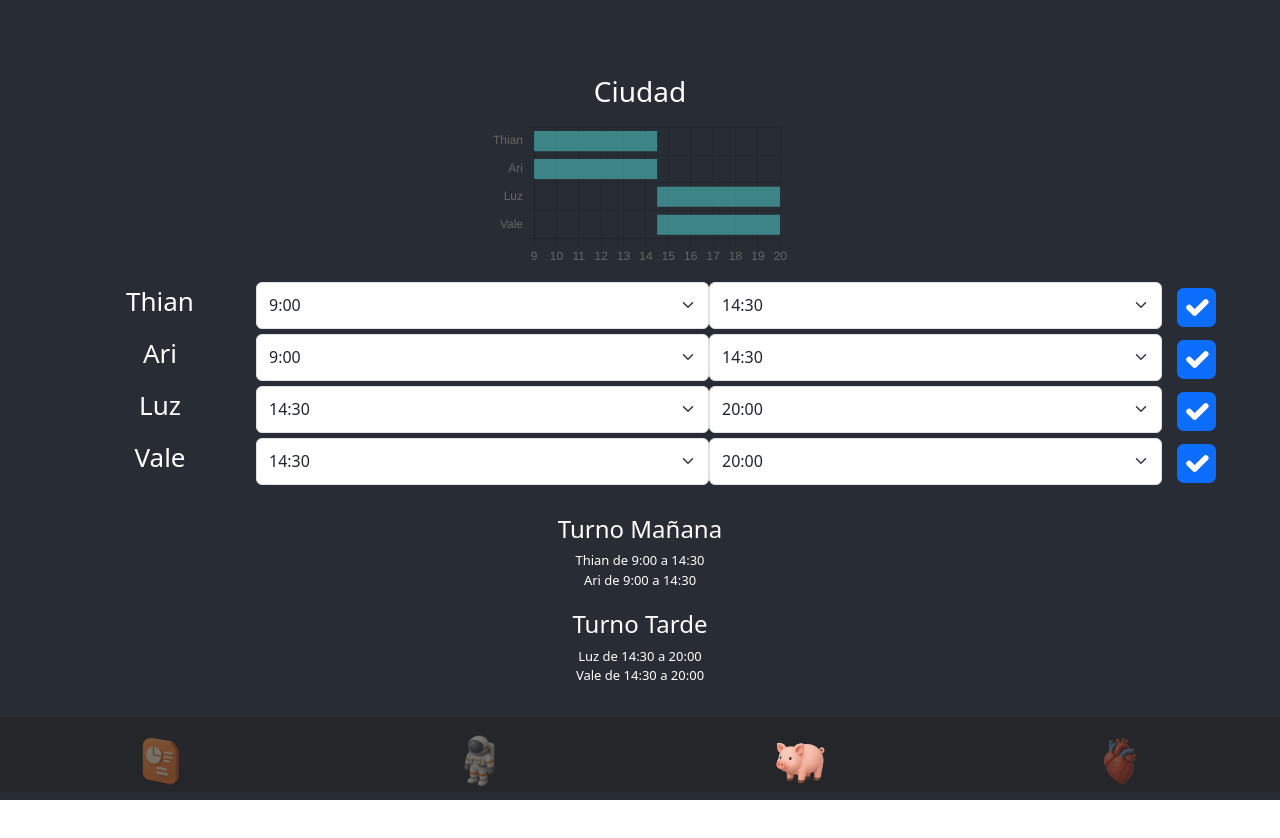
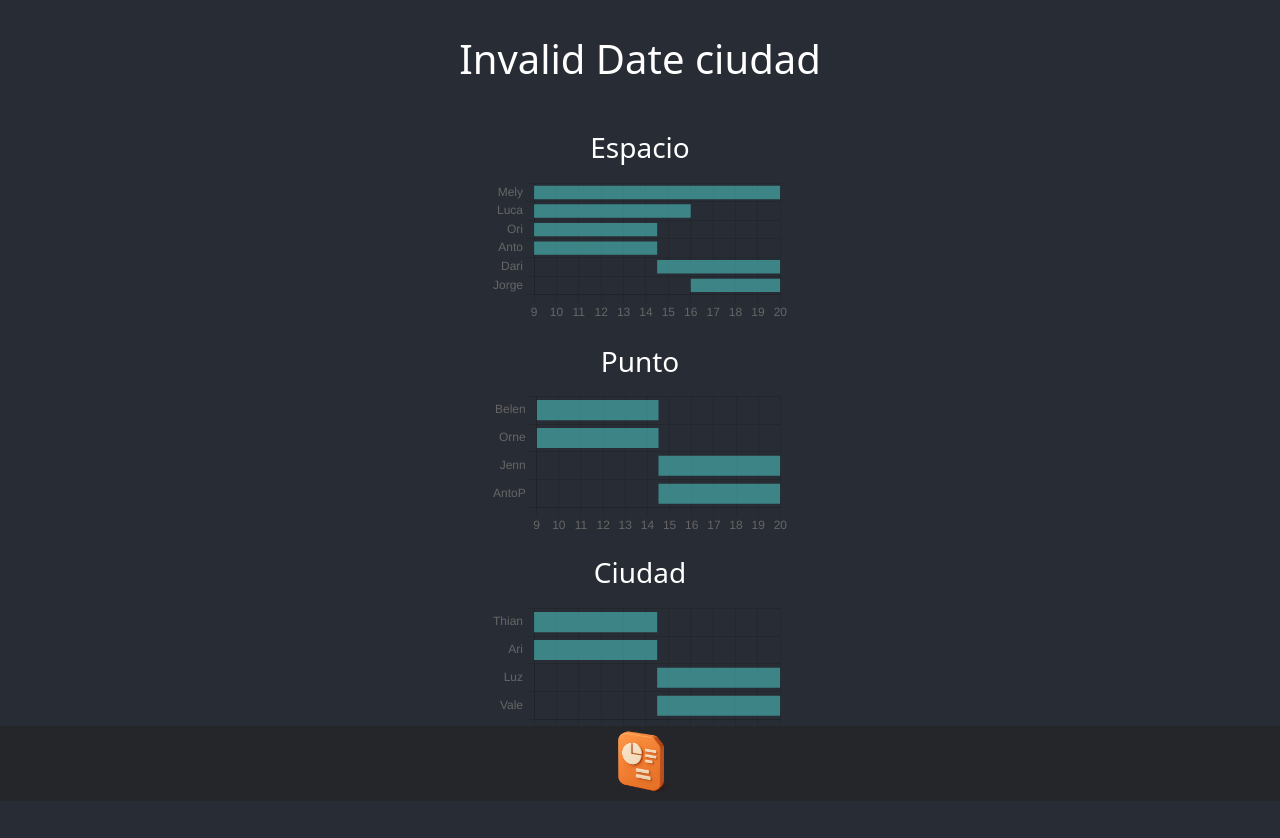
Before and after one commit to GastonYasuda/bazarEmployees, a React (Create React App) app: page /ciudad in a window 1280 px wide. Shown: the top 838 px of the page. Before the commit the page ends 800 px from the top, so only its background shows below. Built offline with nearby package versions, Linux system fonts and the light colour scheme.

Commit message:
change estructure

```diff
--- a/src/App.js
+++ b/src/App.js
@@ -4,6 +4,7 @@ import './index.css';
 import EmployeeApiContext from './Context/EmployeeApiContext';
 import MainApp from './MainApp';
 import ShowStores from './View/ShowStores/ShowStores';
+import ByDateStore from './Component/ByDateStore/ByDateStore';
 
 
 
@@ -17,7 +18,13 @@ function App() {
         <Routes>
 
           <Route path="/" element={<MainApp />} />
+          <Route path='/:byDateId' element={<ByDateStore />} />
+          <Route path='/:byDateId/:storeId' element={<ShowStores />} />
+
+
+
           <Route path='/:storeId' element={<ShowStores />} />
+
 
 
         </Routes>
--- a/src/Component/BottomMenuBar/BottomMenuBar.jsx
+++ b/src/Component/BottomMenuBar/BottomMenuBar.jsx
@@ -16,17 +16,14 @@ const BottomMenuBar = () => {
             <section className="bottomMenu">
                 <div
                     style={{
-                        transform: storeId === undefined ? 'scale(2.3)' : 'scale(1.8)',
-                        transition: 'transform 0.6s ease', // suave animación
-                        opacity: storeId === undefined ? '1' : '.4',
-
+                        transform: 'scale(2.3)',
                     }}>
                     <Link to={'/'}>
                         <img src="/calendarIcon.png" alt="Calendario Icon" />
                     </Link>
                 </div>
 
-                <div
+                {/* <div
                     style={{
                         transform: storeId === 'espacio' ? 'scale(2.3)' : 'scale(1.8)',
                         transition: 'transform 0.6s ease', // suave animación,
@@ -37,11 +34,11 @@ const BottomMenuBar = () => {
                     </Link>
 
 
-                </div>
+                </div> */}
 
 
 
-                <div
+                {/* <div
                     style={{
                         transform: storeId === 'ciudad' ? 'scale(2.3)' : 'scale(1.8)',
                         transition: 'transform 0.6s ease', // suave animación,
@@ -50,10 +47,10 @@ const BottomMenuBar = () => {
                     <Link to='/ciudad'>
                         <img src="/ciudadIcon.png" alt="Ciudad Icon" />
                     </Link>
-                </div>
+                </div> */}
 
 
-                <div
+                {/* <div
                     style={{
                         transform: storeId === 'punto' ? 'scale(2.3)' : 'scale(1.8)',
                         transition: 'transform 0.6s ease', // suave animación
@@ -63,7 +60,7 @@ const BottomMenuBar = () => {
                     <Link to={'/punto'}>
                         <img src="/puntoIcon.png" alt="Punto Icon" />
                     </Link>
-                </div>
+                </div> */}
 
 
             </section>
--- /dev/null
+++ b/src/Component/ByDateStore/ByDateStore.jsx
@@ -0,0 +1,65 @@
+import React, { useContext, useEffect } from 'react'
+import { Link, useParams } from 'react-router-dom'
+import { apiEmployee } from '../../Context/EmployeeApiContext'
+import ShowByStore from '../ShowByStore/ShowByStore'
+import ScheduleGraphic from "../../Component/ScheduleGraphic/ScheduleGraphic";
+import BottomMenuBar from '../BottomMenuBar/BottomMenuBar';
+
+
+const ByDateStore = () => {
+
+    const { byDateId } = useParams()
+    const { mayPrimera, espacioEmployees, puntoEmployees, ciudadEmployees, espacioMorningEmployees, espacioAfternoonEmployees, puntoMorningEmployees, puntoAfternoonEmployees, ciudadMorningEmployees, ciudadAfternoonEmployees } = useContext(apiEmployee)
+
+
+    const myNewDateId = new Date(byDateId).toLocaleDateString("es-ES", { weekday: "long" })
+
+    useEffect(() => {
+
+
+    }, [])
+
+    return (
+        <div className="App">
+            <div className="mainContainer">
+
+                <h1>{mayPrimera(myNewDateId)} {byDateId}</h1>
+
+                {espacioEmployees.length !== 0 && puntoEmployees.length !== 0 && ciudadEmployees.length !== 0 &&
+
+                    <section className='mainGraphicContainer'>
+                        <Link to={`/${byDateId}/espacio`}>
+                            <div className='showByStoreComponent'>
+                                <h3>Espacio</h3>
+                                <ScheduleGraphic employeeData={espacioEmployees} />
+                            </div>
+                        </Link>
+
+
+                        <Link to={`/${byDateId}/punto`}>
+                            <div className='showByStoreComponent'>
+                                <h3>Punto</h3>
+                                <ScheduleGraphic employeeData={puntoEmployees} />
+                            </div>
+                        </Link>
+
+
+                        <Link to={`/${byDateId}/ciudad`}>
+                            <div className='showByStoreComponent'>
+                                <h3>Ciudad</h3>
+                                <ScheduleGraphic employeeData={ciudadEmployees} />
+                            </div>
+
+                        </Link>
+
+                    </section>
+                }
+
+            </div>
+            <BottomMenuBar />
+
+        </div>
+    )
+}
+
+export default ByDateStore
--- a/src/View/Main/Main.jsx
+++ b/src/Component/CalendarContainer/CalendarContainer.jsx
@@ -1,23 +1,20 @@
-// eslint-disable-next-line no-unused-vars
+import React from 'react'
 import { useContext } from 'react';
 import { apiEmployee } from '../../Context/EmployeeApiContext';
 import CalendarNotification from '../../Component/CalendarNotification/CalendarNotification';
-import NotificationButton from '../../Component/NotificationButton/NotificationButton';
 
 
-const Main = () => {
+
+const CalendarContainer = () => {
 
 
     const { showMainCalendarNotification } = useContext(apiEmployee)
-
-
     return (
         <div className="App">
 
 
             <div className="mainContainer">
 
-                <NotificationButton />
 
 
 
@@ -31,6 +28,6 @@ const Main = () => {
 
         </div >
     )
-};
+}
 
-export default Main;
+export default CalendarContainer
--- a/src/Component/NotificationButton/NotificationButton.jsx
+++ /dev/null
@@ -1,64 +0,0 @@
-import React, { useContext, useEffect, useState } from 'react'
-import { Button, Modal } from 'react-bootstrap';
-import InfoMessage from '../InfoMessage/InfoMessage';
-import { apiEmployee } from '../../Context/EmployeeApiContext';
-
-const NotificationButton = () => {
-
-    const { infoMissingMorning, infoMissingAfternoon, infoShiftFixMissing, infoMissingEmployee } = useContext(apiEmployee)
-
-    // useEffect(() => {
-    //     console.log('infoShiftFixMissing', infoShiftFixMissing);
-    //     console.log('infoMissingEmployee', infoMissingEmployee);
-    //     console.log('infoMissingMorning', infoMissingMorning);
-    //     console.log('infoMissingAfternoon', infoMissingAfternoon);
-
-
-
-
-
-    // }, [infoMissingMorning, infoMissingAfternoon, infoShiftFixMissing, infoMissingEmployee])
-
-    const [show, setShow] = useState(false);
-
-    const handleClose = () => setShow(false);
-    const handleShow = () => setShow(true);
-
-    return (
-        <div className='notificationButtonContainer'>
-            {/* <button onClick={handleShow}>
-                <img src="/notificationIcon.png" alt="Notification Icon" />
-            </button> */}
-
-            {/* <Modal show={show} onHide={handleClose} centered>
-                <Modal.Header closeButton>
-                    <Modal.Title>Notificaciones</Modal.Title>
-                </Modal.Header>
-                <Modal.Body>
-
-
-
-                    <>
-                        <InfoMessage messages={infoMissingMorning} />
-                        <InfoMessage messages={infoMissingAfternoon} />
-                        <InfoMessage messages={infoShiftFixMissing} />
-                        <InfoMessage messages={infoMissingEmployee} />
-                    </>
-
-
-
-
-
-
-                </Modal.Body>
-                <Modal.Footer>
-                    <Button variant="secondary" onClick={handleClose}>
-                        Ok
-                    </Button>
-                </Modal.Footer>
-            </Modal> */}
-        </div>
-    )
-}
-
-export default NotificationButton
--- a/src/Component/ShowByStore/ShowByStore.jsx
+++ b/src/Component/ShowByStore/ShowByStore.jsx
@@ -4,27 +4,35 @@ import ScheduleGraphic from "../../Component/ScheduleGraphic/ScheduleGraphic";
 import ShiftList from '../ShiftList/ShiftList';
 import { useContext } from 'react';
 import { apiEmployee } from '../../Context/EmployeeApiContext';
+import { useParams } from 'react-router-dom';
 
 
 
-const ShowByStore = ({ store, employee, morningEmployee, afternoonEmployee }) => {
+const ShowByStore = ({ employee, morningEmployee, afternoonEmployee }) => {
 
 
     const { mayPrimera } = useContext(apiEmployee)
+    const { storeId, byDateId } = useParams()
+
+    const myNewDateId = new Date(byDateId).toLocaleDateString("es-ES", { weekday: "long" })
+
 
     return (
         <>
             <div className='showByStoreComponent'>
 
 
-                <h3>{mayPrimera(store)}</h3>
+                <h3>{mayPrimera(storeId)}</h3>
+                <h6>{mayPrimera(myNewDateId)} {byDateId}</h6>
 
 
                 <ScheduleGraphic employeeData={employee} />
 
                 <ChangeTime changeTimeEmployee={employee} />
+                {/* select con los diferentes horarios*/}
 
                 <ShiftList />
+                {/* texto con los que trabajan turno dia y tarde */}
 
             </div>
 
--- a/src/Component/TestMyCalendar/TestMyCalendar.jsx
+++ /dev/null
@@ -1,28 +0,0 @@
-import React from 'react';
-import Calendar from 'react-calendar';
-import { FaRegStar } from 'react-icons/fa';
-import 'react-calendar/dist/Calendar.css';
-
-const specialDates = [new Date(2025, 7, 5), new Date(2025, 7, 10)];
-
-function isSameDay(a, b) {
-    return (
-        a.getDate() === b.getDate() &&
-        a.getMonth() === b.getMonth() &&
-        a.getFullYear() === b.getFullYear()
-    );
-}
-
-export default function MyCalendar() {
-    return (
-        <Calendar
-            tileContent={({ date }) =>
-                specialDates.some((d) => isSameDay(d, date)) ? (
-                    <div style={{ textAlign: 'right', fontSize: '0.75rem' }}>
-                        <FaRegStar color="gold" />
-                    </div>
-                ) : null
-            }
-        />
-    );
-}
--- a/src/Context/EmployeeApiContext.jsx
+++ b/src/Context/EmployeeApiContext.jsx
@@ -188,6 +188,10 @@ const EmployeeApiContext = ({ children }) => {
         return `${hour}:${paddedMinutes}`;
     }
 
+
+
+    //--------------------------------------------------------------------------------------
+
     function mayPrimera(str) {
         return str.charAt(0).toUpperCase() + str.slice(1);
     }
--- a/src/MainApp.jsx
+++ b/src/MainApp.jsx
@@ -1,13 +1,13 @@
 import React from 'react'
-import Main from './View/Main/Main'
-import BottomMenuBar from './Component/BottomMenuBar/BottomMenuBar'
+import CalendarContainer from './Component/CalendarContainer/CalendarContainer'
 
 
 const MainApp = () => {
+
+
     return (
         <div>
-            <Main />
-            <BottomMenuBar />
+            <CalendarContainer />
         </div>
     )
 }
--- a/src/index.css
+++ b/src/index.css
@@ -53,7 +53,7 @@ code {
 
 .showByStoreComponent {
   width: 100%;
-  padding-top: 40px;
+  padding-top: 10px;
   display: flex;
   flex-direction: column;
   align-items: center;
@@ -133,3 +133,12 @@ code {
   margin: auto;
   padding: 40px 0;
 }
+
+.mainGraphicContainer {
+  padding-top: 30px;
+
+  a {
+    text-decoration: none;
+    color: inherit;
+  }
+}
```
Also changed, not shown: src/Component/CalendarNotification/CalendarNotification.jsx (+70 -47 lines).
